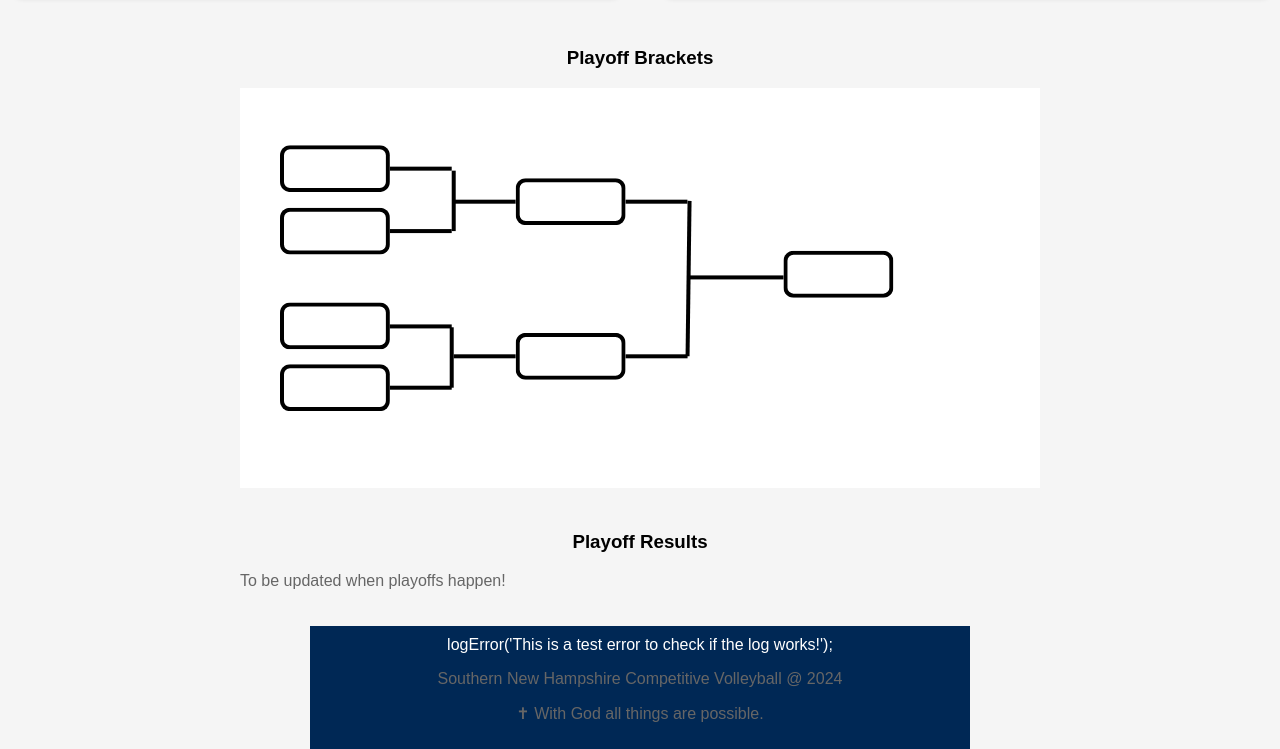
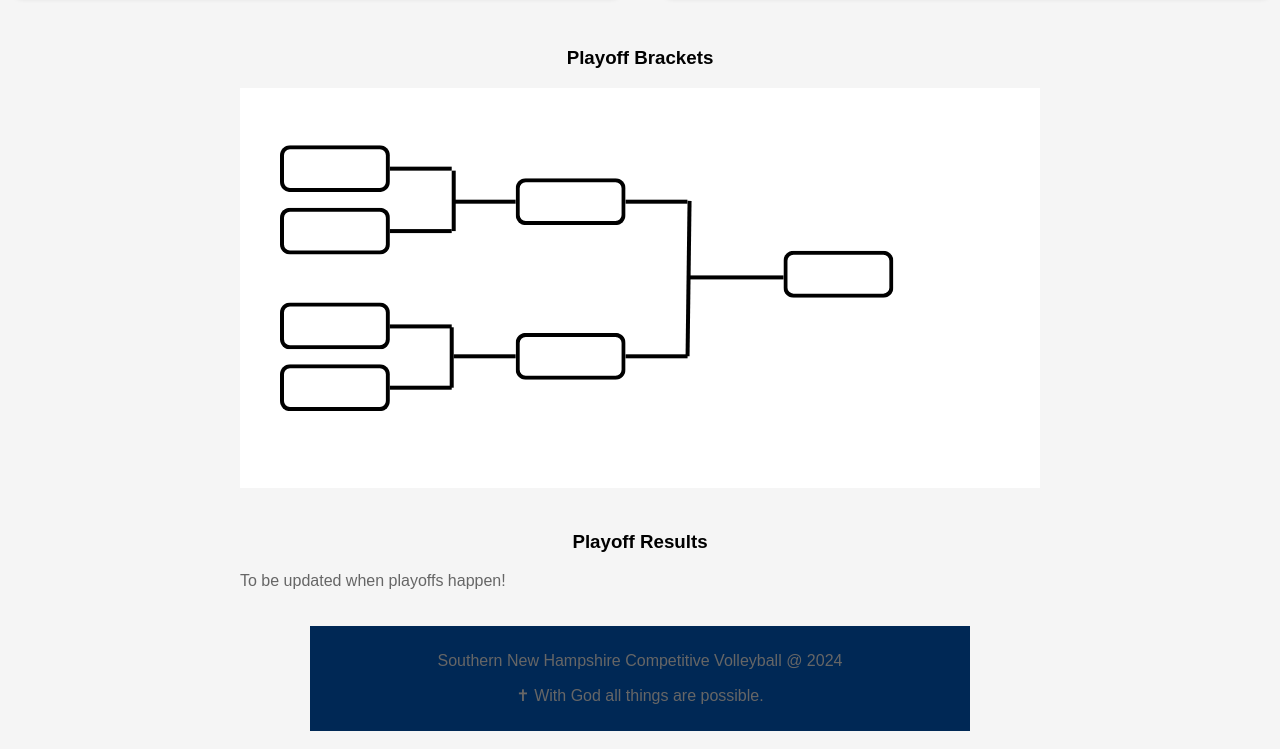
Before and after one commit to EricBozoian/SouthernNewHampshireCompetitiveVolleyball, a plain HTML site: page League.html in a window 1280 px wide. Shown: the part 5448-6197 px from the top of the page. Drawn offline with nearby package versions, Linux system fonts and the light colour scheme.

Commit message:
Update League.html

```diff
--- a/League.html
+++ b/League.html
@@ -326,7 +326,6 @@
 </section>
 </script>
 <footer>
-    logError('This is a test error to check if the log works!');
   <p>Southern New Hampshire Competitive Volleyball @ 2024</p>
   <p>&#10013; With God all things are possible.</p>
 </footer>
```
